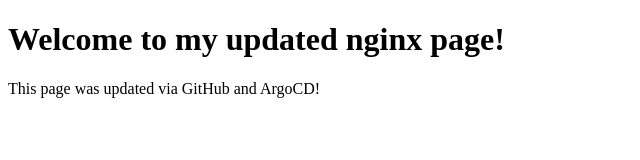
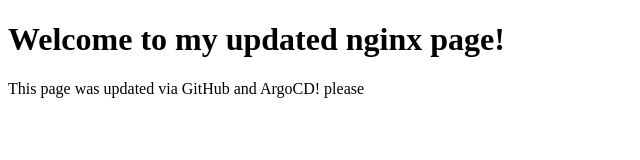
Before and after one commit to wykim93/nginx-k8s, a plain HTML site: page index.html in a window 1280 px wide. Shown: the full height of the page, 0-640 px from the left. Drawn offline with Linux system fonts and the light colour scheme.

Commit message:
Update nginx default page

```diff
--- a/index.html
+++ b/index.html
@@ -7,6 +7,6 @@
 </head>
 <body>
     <h1>Welcome to my updated nginx page!</h1>
-    <p>This page was updated via GitHub and ArgoCD!</p>
+    <p>This page was updated via GitHub and ArgoCD! please</p>
 </body>
 </html>
```
Also changed, not shown: 1 other file.
